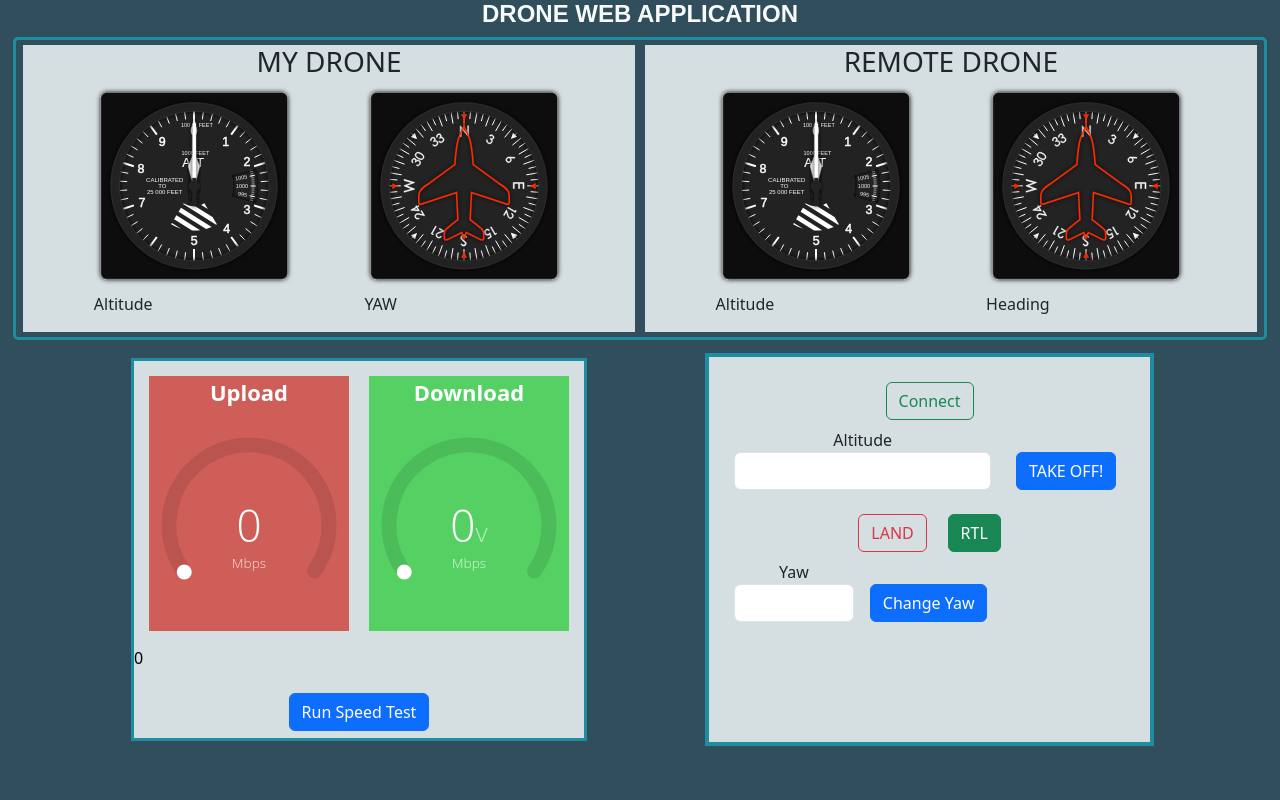
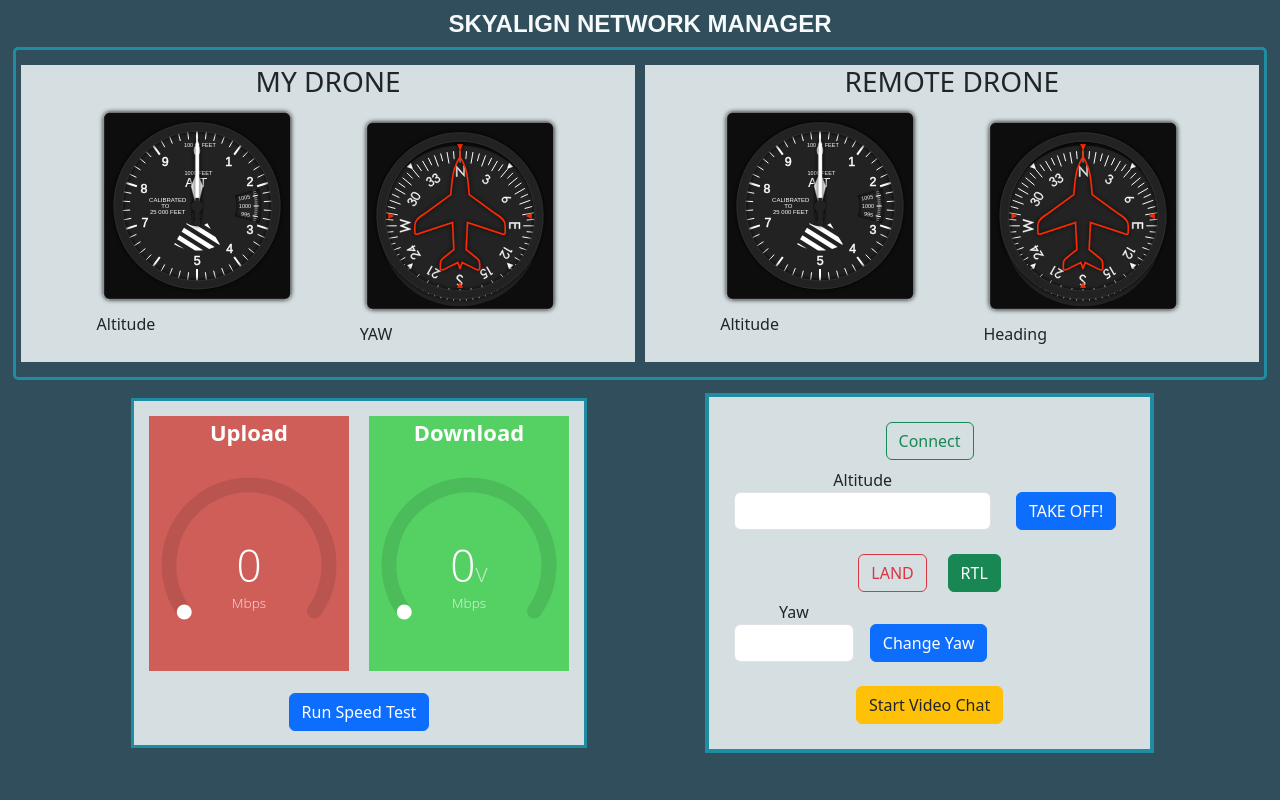
Before and after one commit to Muralidhar216/drone-webapp, a Flask app: page / in a window 1280 px wide. Run offline with Flask 3, Linux system fonts and the light colour scheme; some libraries are stand-ins or nearby versions.

Commit message:
eighth commit

```diff
--- a/static/css/styles.css
+++ b/static/css/styles.css
@@ -8,6 +8,7 @@
     color:#F7FAFA;
     font-family: Arial, Helvetica, sans-serif;
     letter-spacing: normal;
+    margin-top: 10px;
 }
 
 .top-box{
@@ -16,6 +17,7 @@
     border-radius: 5px;
     height:100%;
     width:98%;
+    padding:10px;
 }
 .drones{
     display:flex;
--- a/templates/index.html
+++ b/templates/index.html
@@ -27,12 +27,12 @@
 
     <body>
         <header>
-            <h4 class = heading >DRONE WEB APPLICATION</h4>
+            <h4 class = heading >SKYALIGN NETWORK MANAGER</h4>
         </header>
         <!-- div Top Box -->
         <div class="top-box">
-            <div class = "drones">
-                <div class = "drone1">
+            <div class = "drones row">
+                <div class = "drone1 col-sm-1 col-md-2">
                     <h3 class="droneheading">MY DRONE</h3>
                     <div class="remote">
                         <div>
@@ -45,7 +45,7 @@
                         </div>
                     </div>
                 </div>
-                <div class = "drone2">
+                <div class = "drone2 col-sm-1 col-md-2">
                     <h3 class="droneheading">REMOTE DRONE</h3>
                     <div class="distant">
                         <div>
@@ -100,7 +100,7 @@
                     style="background-color: #55D164;margin:10px;"
                     ><p style = "color : #FFFFFF; font-weight : 700; font-size : 22px;">Download</p></div>
             </div>
-            <p id="ds" style="color:black">0</p>
+            <!--<p id="ds" style="color:black">0</p>-->
             <center><button type="button" class="btn btn-primary" style = "margin : 7px; font-weight :500;" onClick="speedtest()">Run Speed Test</button></center>
         </div>
 
@@ -135,6 +135,10 @@
                         </div>
                     </div>
                 </div>
+                <div class="mt-4">
+                    <button type="button" class="btn btn-warning"><a href="https://192.168.2.40" target="_blank" class="text-decoration-none text-dark ">Start Video Chat</a></button>
+
+                </div>
             </div>
 
         </div>
```
Also changed, not shown: static/css/styles_old.css (deleted, +0 -21 lines).
